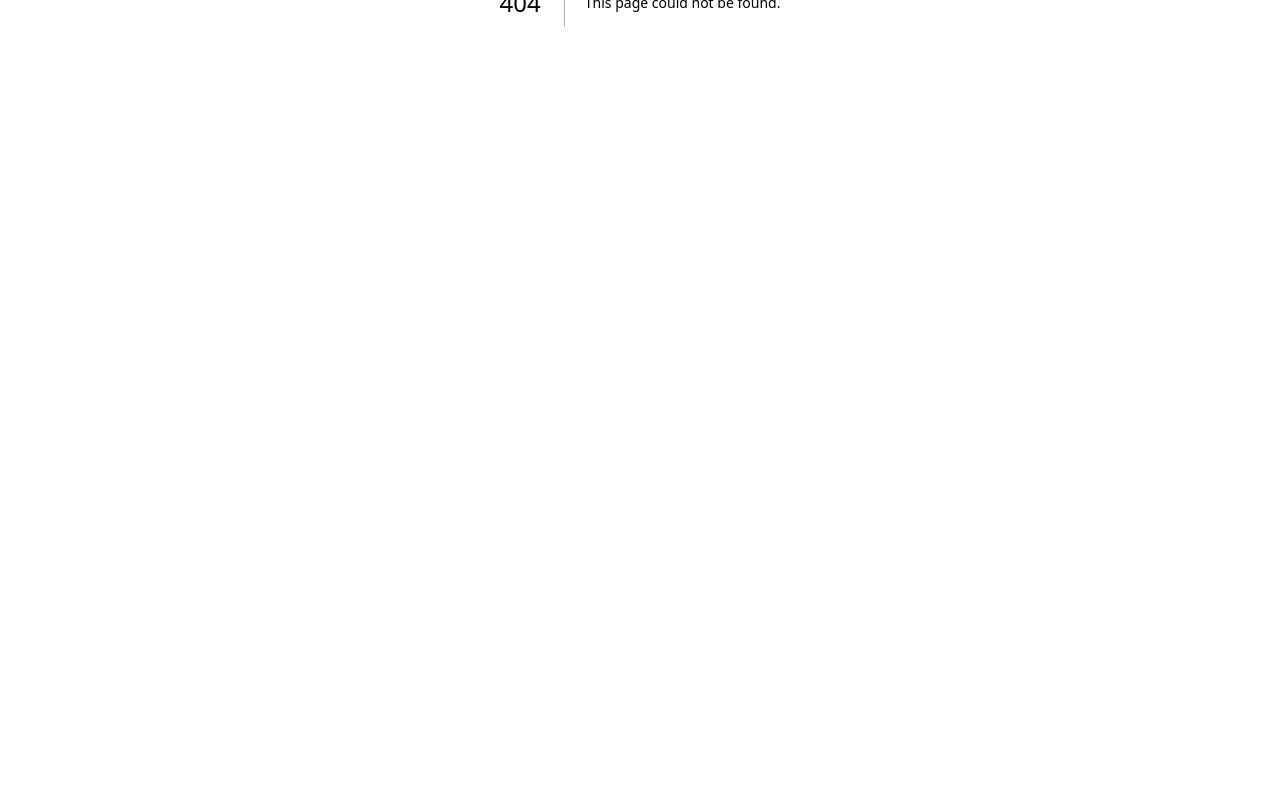
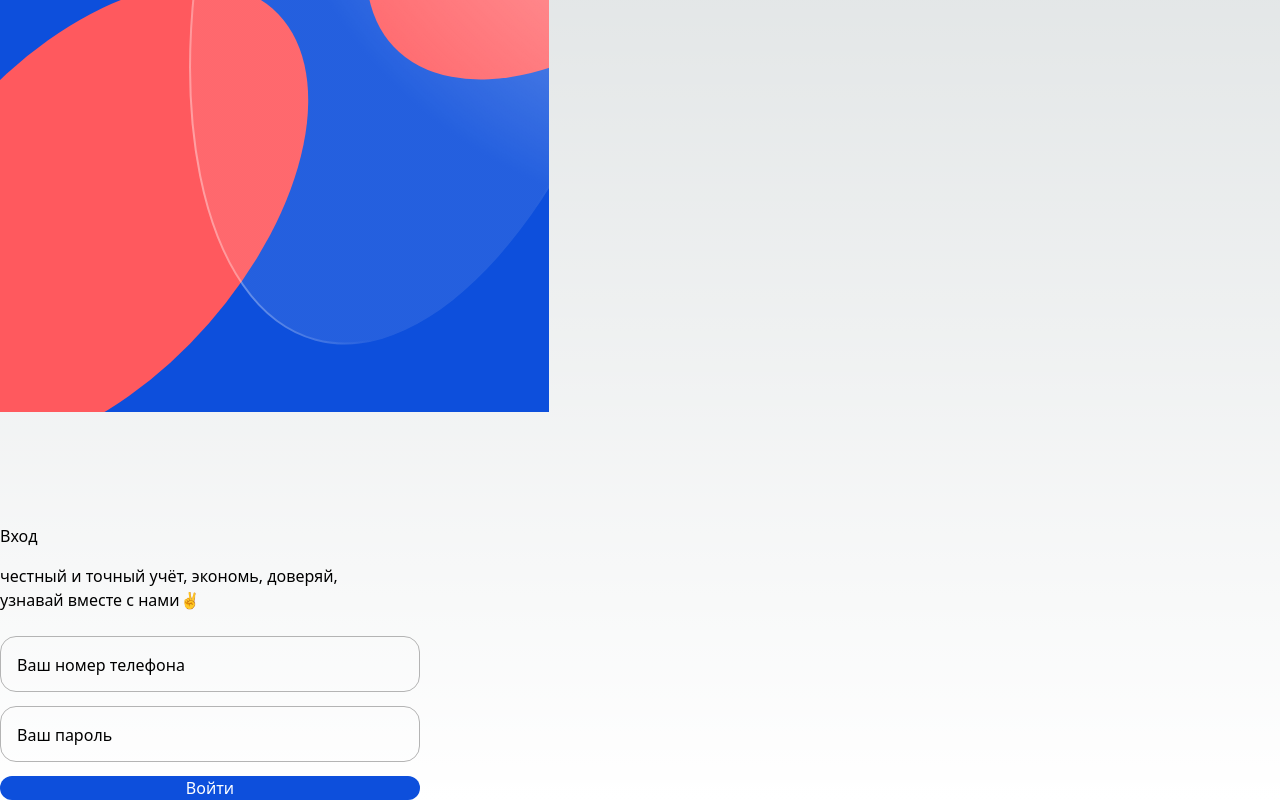
Before and after one commit to DimaGorbusha/Wyvern, a Next.js app in the folder frontend/: page /login in a window 1280 px wide. Before the commit this address had no page. Shown: the part 398-1198 px from the top of the page. Before the commit the page ends 800 px from the top, so only its background shows below. Built offline with nearby package versions, Linux system fonts and the light colour scheme.

Commit message:
feat(Login): Add Login page

```diff
--- /dev/null
+++ b/frontend/pages/login.tsx
@@ -0,0 +1,66 @@
+import LoginLayout from '@/layouts/LoginLayout';
+import Button from '@/components/common/Button';
+import Input from '@/components/common/Input';
+
+import { useFormik } from 'formik';
+import { useRouter } from 'next/router';
+import * as Yup from 'yup';
+
+interface IFormik {
+	tel: string;
+	passwordRepeat: string;
+}
+
+const LoginPage = (): JSX.Element => {
+	const router = useRouter();
+
+	const formik = useFormik<IFormik>({
+		initialValues: {
+			tel: '',
+			passwordRepeat: '',
+		},
+		validationSchema: Yup.object().shape({
+			password: Yup.string().required('Это обязательное поле'),
+			passwordRepeat: Yup.string().required('Это обязательное поле'),
+		}),
+		onSubmit: () => router.push('/'),
+	});
+
+	return (
+		<LoginLayout>
+			<h1 className='text-heading-2 mt-28'>
+				Вход
+			</h1>
+			<p className='text-BodyText_14 text-darkGrey mt-4'>
+                честный и точный учёт, экономь, доверяй,
+                <br />
+                узнавай вместе с нами✌️
+			</p>
+			<form onSubmit={formik.handleSubmit} className='max-w-[420px] mt-6 grid gap-[14px]'>
+				<Input
+					className='w-full'
+					placeholder='Ваш номер телефона'
+					type='tel'
+					name='tel'
+					onChange={formik.handleChange}
+					value={formik.values.tel}
+					errorMessage={formik.submitCount ? formik.errors.tel : undefined} />
+				<Input
+					className='w-full'
+					placeholder='Ваш пароль'
+					type='password'
+					name='password'
+					onChange={formik.handleChange}
+					value={formik.values.passwordRepeat}
+					errorMessage={formik.submitCount ? formik.errors.passwordRepeat : undefined} />
+				<Button
+                    variant='filled'
+                    color='primary'>
+					Войти
+				</Button>
+			</form>
+		</LoginLayout>
+	);
+};
+
+export default LoginPage;
```
